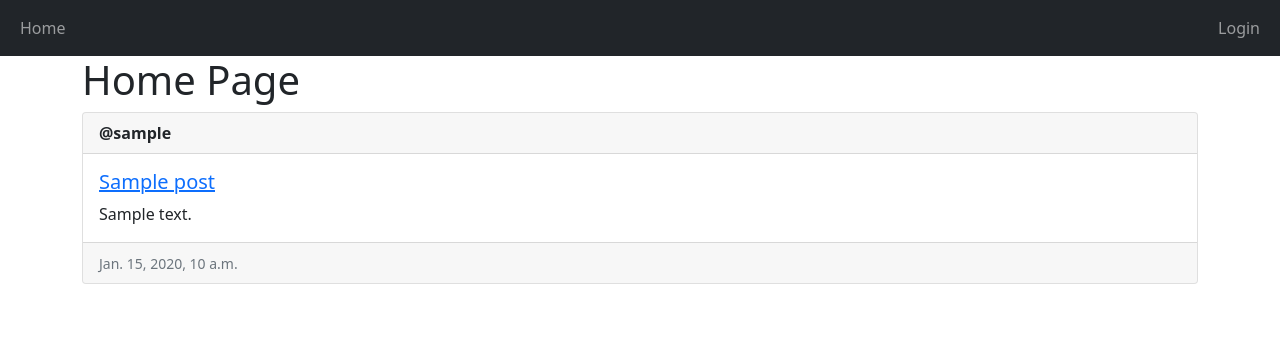
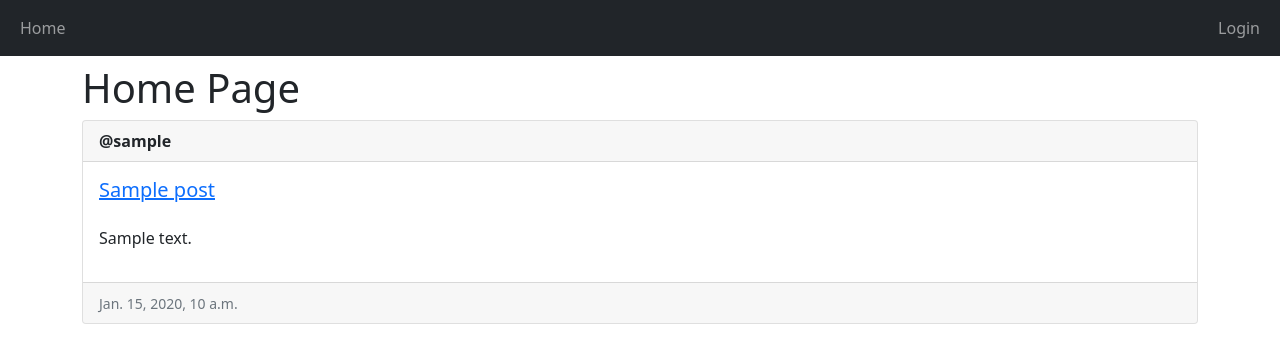
Before and after one commit to FerranPalmaC/DjangoBlog, a Django app: page /posts/ in a window 1280 px wide. Shown: the top 363 px of the page. Run offline with Django 4.2, Linux system fonts and the light colour scheme; tables that the repository leaves empty hold one stand-in row (values such as "Sample post").

Commit message:
Max heigth added to post list

```diff
--- a/posts/templates/posts/post_detail.html
+++ b/posts/templates/posts/post_detail.html
@@ -12,7 +12,7 @@
                     <h6 class="text-muted"> Last edited on {{ post.updated_on }} </h6>
                 {% endif %}
             </div>
-            <p class="card-text lh-base">{{ post.content }}</p>
+            <p class="card-text lh-base">{{ post.content|linebreaks }}</p>
             <div class="d-grid gap-2 d-md-flex justify-content-md-end">
                 {% if post.author == user %}
                 <button type="button" class="btn btn-outline-secondary"><a href="{% url 'posts:post_edition' post.slug %}">Edit</a></button>
--- a/posts/templates/posts/post_list.html
+++ b/posts/templates/posts/post_list.html
@@ -6,12 +6,12 @@
 {% endblock %}
 
 {% for post in post_list %}
-    <div class="card mt-2">
+    <div class="card mt-2 mb-3">
         <div class="card-header"><strong>@{{ post.author.username }}</strong></div>
         <div class="card-body d-flex flex-row justify-content-between">
-            <div class="d-block text-truncate">
+            <div class="d-block text-truncate" style="max-height: 150px;">
                 <h5 class="card-title"><a href="{% url 'posts:post_detail' post.slug %}">{{ post.title }}</a></h1>
-                <p class="card-text text-truncate"> {{ post.content }} </p>
+                <p class="card-text text-truncate"> {{ post.content|linebreaks }} </p>
             </div>
         <div>
             {% if user == post.author %}
--- a/templates/base.html
+++ b/templates/base.html
@@ -8,7 +8,7 @@
         <title>{% block title %} My site {% endblock %}</title>
     </head>
     <body>
-        <nav class="navbar navbar-expand-lg navbar-dark bg-dark">
+        <nav class="navbar navbar-expand-lg navbar-dark bg-dark mb-2">
             <div class="container-fluid">
                 <div>
                    <ul class="navbar-nav">
```
